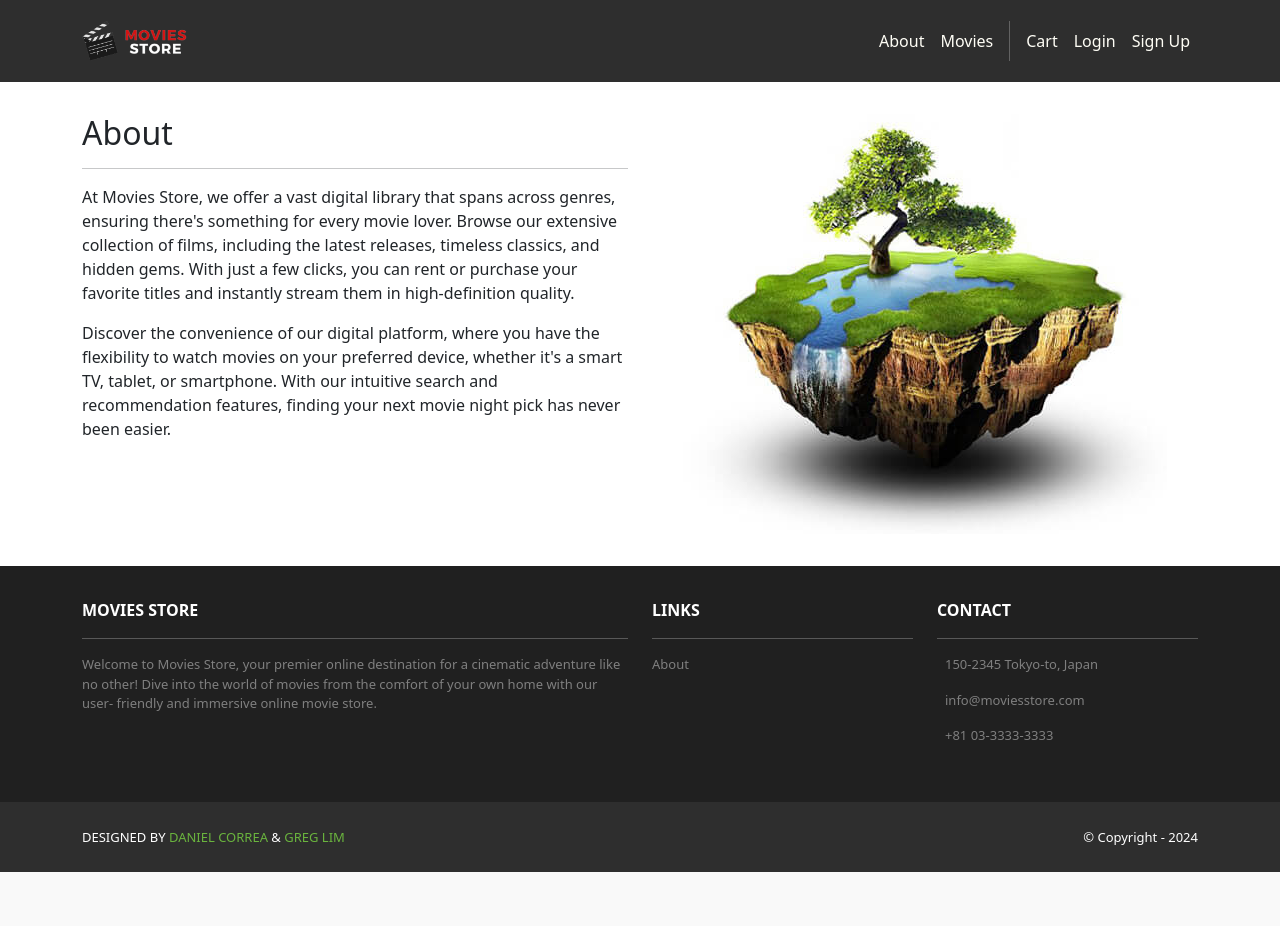
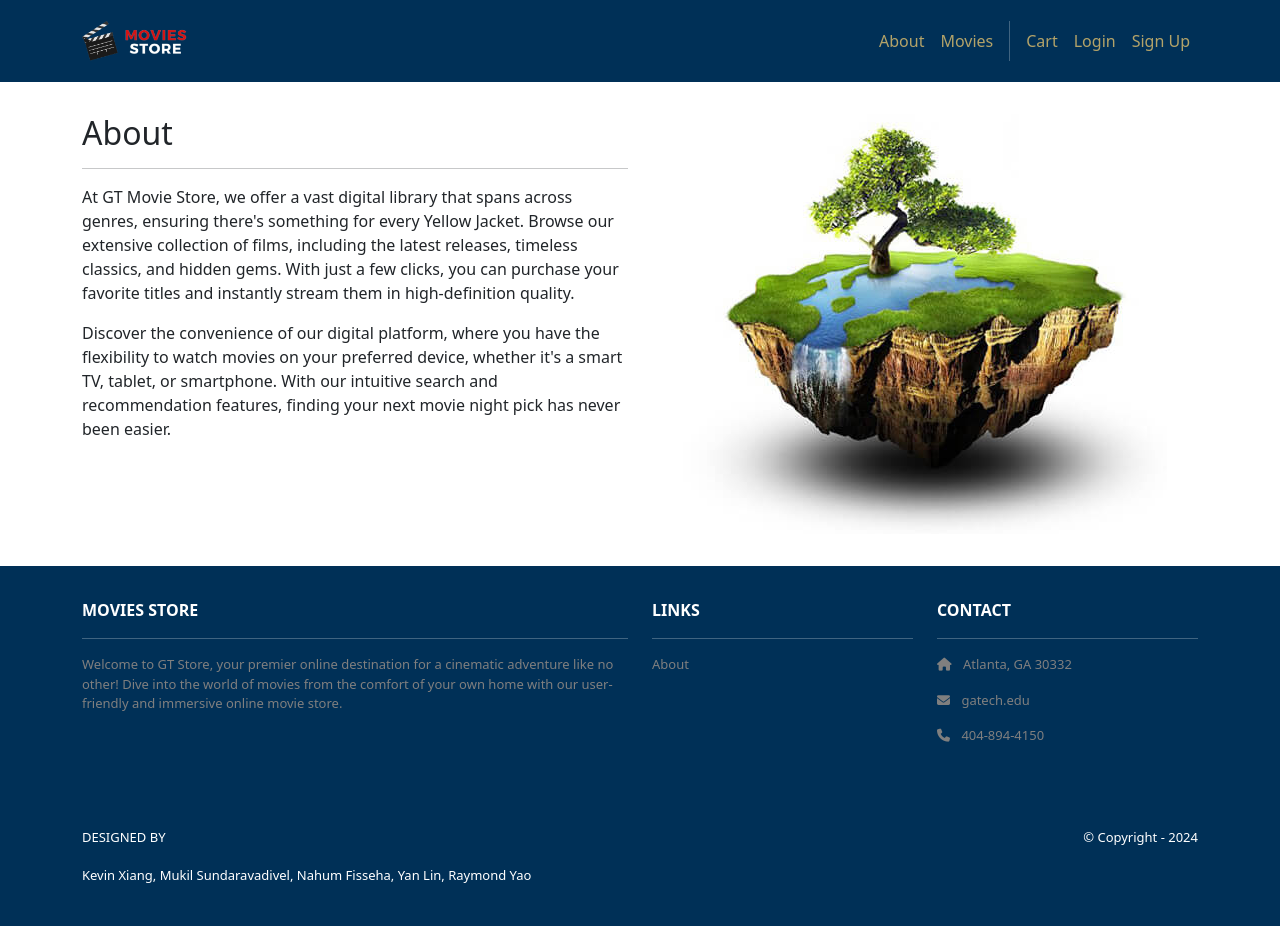
Before and after one commit to Waymond9056/Movie-Store, a Django app: template home/templates/home/about.html in a window 1280 px wide. Before the commit the page ends 872 px from the top, so only its background shows below. Run offline with Django 5.2, Linux system fonts and the light colour scheme; the template is opened without the code that fills it, so the values that code supplies are empty; some libraries are stand-ins or nearby versions.

Commit message:
HTML/CSS Changes

```diff
--- a/home/templates/home/about.html
+++ b/home/templates/home/about.html
@@ -1,6 +1,4 @@
-{% extends 'base.html' %}
-{% block content %}
-{% load static %}
+{% extends 'base.html' %} {% block content %} {% load static %}
 <div class="p-3">
   <div class="container">
     <div class="row mt-3">
@@ -8,28 +6,27 @@
         <h2>About</h2>
         <hr />
         <p>
-           At Movies Store, we offer a vast digital library
-           that spans across genres, ensuring there's
-           something for every movie lover. Browse our
-           extensive collection of films, including the
-           latest releases, timeless classics, and hidden
-           gems. With just a few clicks, you can rent or
-           purchase your favorite titles and instantly
-           stream them in high-definition quality.
+          At GT Movie Store, we offer a vast digital library that spans across
+          genres, ensuring there's something for every Yellow Jacket. Browse our
+          extensive collection of films, including the latest releases, timeless
+          classics, and hidden gems. With just a few clicks, you can purchase
+          your favorite titles and instantly stream them in high-definition
+          quality.
         </p>
         <p>
-          Discover the convenience of our digital platform,
-          where you have the flexibility to watch movies
-          on your preferred device, whether it's a smart
-          TV, tablet, or smartphone. With our intuitive
-          search and recommendation features, finding your
-          next movie night pick has never been easier.
+          Discover the convenience of our digital platform, where you have the
+          flexibility to watch movies on your preferred device, whether it's a
+          smart TV, tablet, or smartphone. With our intuitive search and
+          recommendation features, finding your next movie night pick has never
+          been easier.
         </p>
       </div>
       <div class="col-md-6 mx-auto mb-3 text-center">
-        <img src="{% static 'img/about.jpg' %}"
-             class="max-width-100"
-             alt="about" />
+        <img
+          src="{% static 'img/about.jpg' %}"
+          class="max-width-100"
+          alt="about"
+        />
       </div>
     </div>
   </div>
--- a/home/templates/home/index.html
+++ b/home/templates/home/index.html
@@ -3,15 +3,15 @@
 <header class="masthead bg-index text-white text-center
            py-4">
   <div class="container d-flex align-items-center flex-column pt-2">
-    <h2>Movies Store</h2>
-    <p>Your Ticket to Unlimited Entertainment!</p>
+    <h2>GT Movies Store</h2>
+    <p>Your Ticket to Unlimited Yellow-Jacket Fueled Entertainment!</p>
   </div>
 </header>
 <div class="p-3">
   <div class="container">
     <div class="row mt-3">
       <div class="col mx-auto text-center mb-3">
-        <h4>Welcome to the best movie store!!</h4>
+        <h4>Welcome to the best GT movie store!!</h4>
       </div>
     </div>
   </div>
--- a/moviesstore/static/css/style.css
+++ b/moviesstore/static/css/style.css
@@ -4,15 +4,15 @@
 }
 
 .navbar a.nav-link {
-  color: #FFFEF6 !important;
+  color: #B3A369 !important;
 }
 
 .bg-dark {
-  background-color: #2E2E2E !important;
+  background-color: #003057 !important;
 }
 
 .ms-footer {
-  background-color: #202020;
+  background-color: #003057;
 }
 
 .ms-footer p {
--- a/moviesstore/templates/base.html
+++ b/moviesstore/templates/base.html
@@ -3,123 +3,117 @@
   {% load static %}
   <head>
     <title>{{ template_data.title }}</title>
-    <link href=
-      "https://cdn.jsdelivr.net/npm/bootstrap@5.3.3/dist/css/bootstrap.min.css" rel="stylesheet"
-      crossorigin="anonymous">
-    <link rel=
-      "stylesheet"  href=" ">
-    <link href=
-      "https://fonts.googleapis.com/css2?family=Poppins:wght@300;400;500;600;700&display=swap" rel="stylesheet">
-    <script src=
-      "https://cdn.jsdelivr.net/npm/bootstrap@5.3.3/dist/js/bootstrap.bundle.min.js" crossorigin="anonymous">
-    </script>
-    <link rel="stylesheet" type="text/css"
-          href="{% static 'css/style.css' %}">
+    <link
+      href="https://cdn.jsdelivr.net/npm/bootstrap@5.3.3/dist/css/bootstrap.min.css"
+      rel="stylesheet"
+      crossorigin="anonymous"
+    />
+    <link
+      rel="stylesheet"
+      href="https://cdnjs.cloudflare.com/ajax/libs/font-awesome/6.1.1/css/all.min.css"
+    />
+    <link
+      href="https://fonts.googleapis.com/css2?family=Poppins:wght@300;400;500;600;700&display=swap"
+      rel="stylesheet"
+    />
+    <script
+      src="https://cdn.jsdelivr.net/npm/bootstrap@5.3.3/dist/js/bootstrap.bundle.min.js"
+      crossorigin="anonymous"
+    ></script>
+    <link
+      rel="stylesheet"
+      type="text/css"
+      href="{% static 'css/style.css' %}"
+    />
     <meta name="viewport" content="width=device-width, initial-scale=1" />
   </head>
+
   <body>
     <!-- Header -->
-    <nav class="p-3 navbar navbar-dark bg-dark
-         navbar-expand-lg">
+    <nav class="p-3 navbar navbar-dark bg-dark navbar-expand-lg">
       <div class="container">
-        <a class="navbar-brand"
-           href="{% url 'home.index' %}">
-          <img src="{% static 'img/logo.png' %}" alt="logo"
-               height="40" />
+        <a class="navbar-brand" href="{% url 'home.index' %}">
+          <img src="{% static 'img/logo.png' %}" alt="logo" height="40" />
         </a>
-        <button class="navbar-toggler" type="button"
+        <button
+          class="navbar-toggler"
+          type="button"
           data-bs-toggle="collapse"
           data-bs-target="#navbarNavAltMarkup"
           aria-controls="navbarNavAltMarkup"
           aria-expanded="false"
-                aria-label="Toggle navigation">
+          aria-label="Toggle navigation"
+        >
           <span class="navbar-toggler-icon"></span>
         </button>
-        <div class="collapse navbar-collapse"
-             id="navbarNavAltMarkup">
+        <div class="collapse navbar-collapse" id="navbarNavAltMarkup">
           <div class="navbar-nav ms-auto navbar-ml">
-            <a class="nav-link"
-               href="{% url 'home.about' %}">About</a>
-            <a class="nav-link" href=
-              "{% url 'movies.index' %}">Movies</a>
-              <div class="vr bg-white mx-2 d-none
-              d-lg-block"></div>
-            <a class="nav-link"
-                href="{% url 'cart.index' %}">Cart</a>
+            <a class="nav-link" href="{% url 'home.about' %}">About</a>
+            <a class="nav-link" href="{% url 'movies.index' %}">Movies</a>
+            <div class="vr bg-white mx-2 d-none d-lg-block"></div>
+            <a class="nav-link" href="{% url 'cart.index' %}">Cart</a>
             {% if user.is_authenticated %}
-              <a class="nav-link"
-                href="{% url 'accounts.orders' %}">Orders
-              </a>
-            <a class="nav-link"
-              href="{% url 'accounts.logout' %}">Logout ({{ user.username }})</a>
+            <a class="nav-link" href="{% url 'accounts.orders' %}">Orders </a>
+            <a class="nav-link" href="{% url 'accounts.logout' %}"
+              >Logout ({{ user.username }})</a
+            >
             {% else %}
-              <a class="nav-link"
-              href="{% url 'accounts.login' %}">Login</a>
-            <a class="nav-link"
-              href="{% url 'accounts.signup' %}">
-              Sign Up
-            </a>
+            <a class="nav-link" href="{% url 'accounts.login' %}">Login</a>
+            <a class="nav-link" href="{% url 'accounts.signup' %}"> Sign Up </a>
             {% endif %}
           </div>
         </div>
       </div>
     </nav>
     <!-- Header -->
-    <div>
-      {% block content %}
-      {% endblock content %}
-    </div>
+    <div>{% block content %} {% endblock content %}</div>
     <!-- Footer -->
     <section class="p-3 ms-footer d-none d-md-block">
       <div class="container">
         <div class="row mt-3 text-white">
-          <div class="col-md-6 col-lg-6 col-xl-6
-               mx-auto mb-4">
+          <div class="col-md-6 col-lg-6 col-xl-6 mx-auto mb-4">
             <b>MOVIES STORE</b>
             <hr />
             <p>
-              Welcome to Movies Store, your premier online
-              destination for a cinematic adventure like no
-              other! Dive into the world of movies from the
-              comfort of your own home with our user-
-              friendly and immersive online movie store.
+              Welcome to GT Store, your premier online destination for a
+              cinematic adventure like no other! Dive into the world of movies
+              from the comfort of your own home with our user- friendly and
+              immersive online movie store.
             </p>
           </div>
-          <div class="col-md-3 col-lg-3 col-xl-3
-               mx-auto mb-4">
+          <div class="col-md-3 col-lg-3 col-xl-3 mx-auto mb-4">
             <b>LINKS</b>
             <hr />
-            <p><a class="nav-link"
-              href="{% url 'home.about' %}">
-              About
-            </a></p>
+            <p><a class="nav-link" href="{% url 'home.about' %}"> About </a></p>
           </div>
-          <div class="col-md-3 col-lg-3 col-xl-3 mx-auto
-               mb-4">
+          <div class="col-md-3 col-lg-3 col-xl-3 mx-auto mb-4">
             <b>CONTACT</b>
             <hr />
-            <p><i class="fas fa-home me-2"></i>
-              150-2345 Tokyo-to, Japan
+            <p>
+              <i class="fas fa-home me-2"></i>
+              Atlanta, GA 30332
             </p>
-            <p><i class="fas fa-envelope me-2"></i>
-              info@moviesstore.com
+            <p>
+              <i class="fas fa-envelope me-2"></i>
+              gatech.edu
             </p>
-            <p><i class="fas fa-phone me-2"></i>
-              +81 03-3333-3333
+            <p>
+              <i class="fas fa-phone me-2"></i>
+              404-894-4150
             </p>
           </div>
         </div>
       </div>
     </section>
     <section class="p-3 ms-footer-bottom bg-dark">
-      <div class="container d-flex
-           justify-content-between">
+      <div class="container d-flex justify-content-between">
         <div class="me-5 text-white">
-          <span>DESIGNED BY
-            <a href="https://www.x.com/danielgarax"
-            target="_blank">DANIEL CORREA</a> &
-            <a href="https://www.x.com/greglim81"
-            target="_blank">GREG LIM</a>
+          <span
+            >DESIGNED BY
+            <p>
+              Kevin Xiang, Mukil Sundaravadivel, Nahum Fisseha, Yan Lin, Raymond
+              Yao
+            </p>
           </span>
         </div>
         <div class="text-white">
```
Also changed, not shown: db.sqlite3. Lines whose indentation alone changed are shown as unchanged.
